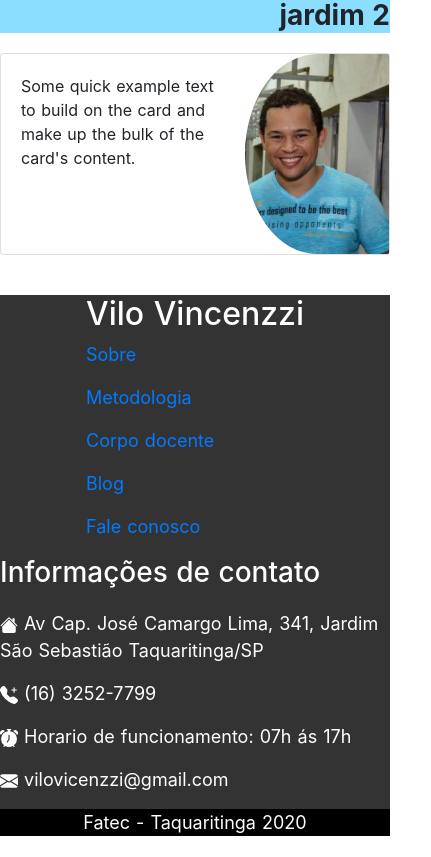
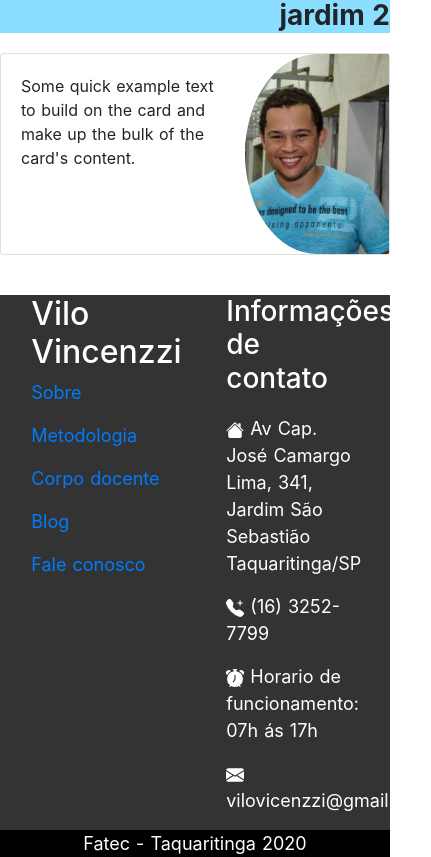
Before and after one commit to BrSouza98/vilo-app, a Nuxt app: page /corpodocente in a window 390 px wide. Shown: the part 2464-3321 px from the top of the page, 431 px wide, since content can reach past the window. Before the commit the page ends 3300 px from the top, so only its background shows below. Built offline with nearby package versions, Linux system fonts and the light colour scheme.

Commit message:
Revert "Responsividade do footer"
This reverts commit 8e87b8cb2020bdd2a95361385160b7c0612bb71f.

```diff
--- a/components/footer.vue
+++ b/components/footer.vue
@@ -2,7 +2,7 @@
   <footer class="footer">
     <div class="container">
       <div class="row justify-content-around">
-        <div>
+        <div class="col-5">
           <h2>Vilo Vincenzzi</h2>
           <p><a href="sobre">Sobre</a></p>
           <p><a href="metodologia">Metodologia</a></p>
@@ -15,7 +15,7 @@
           <p><a href="contato">Fale conosco</a></p>
         </div>
 
-        <div>
+        <div class="col-5">
           <h3>Informações de contato</h3>
           <p class="margem">
             <svg
```
